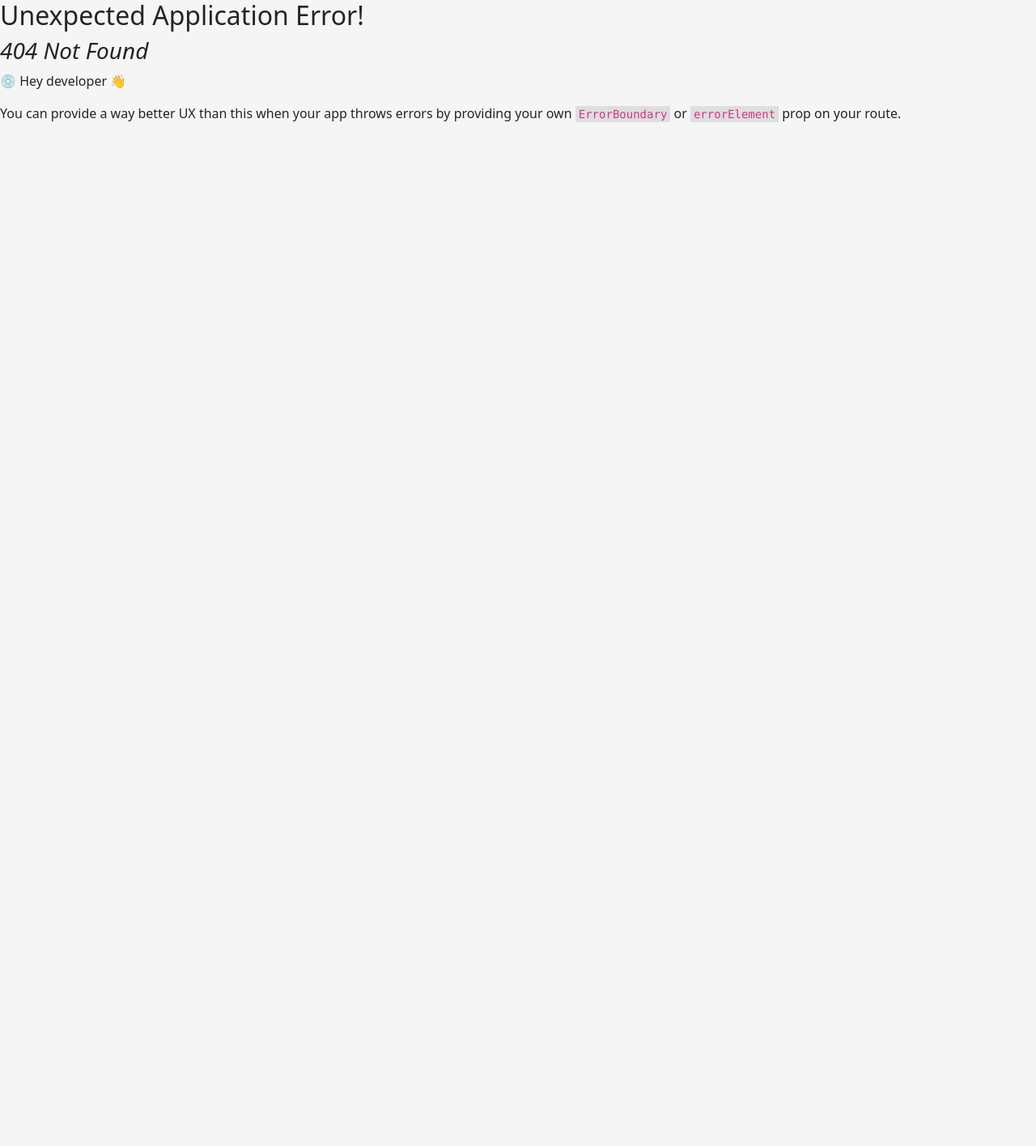
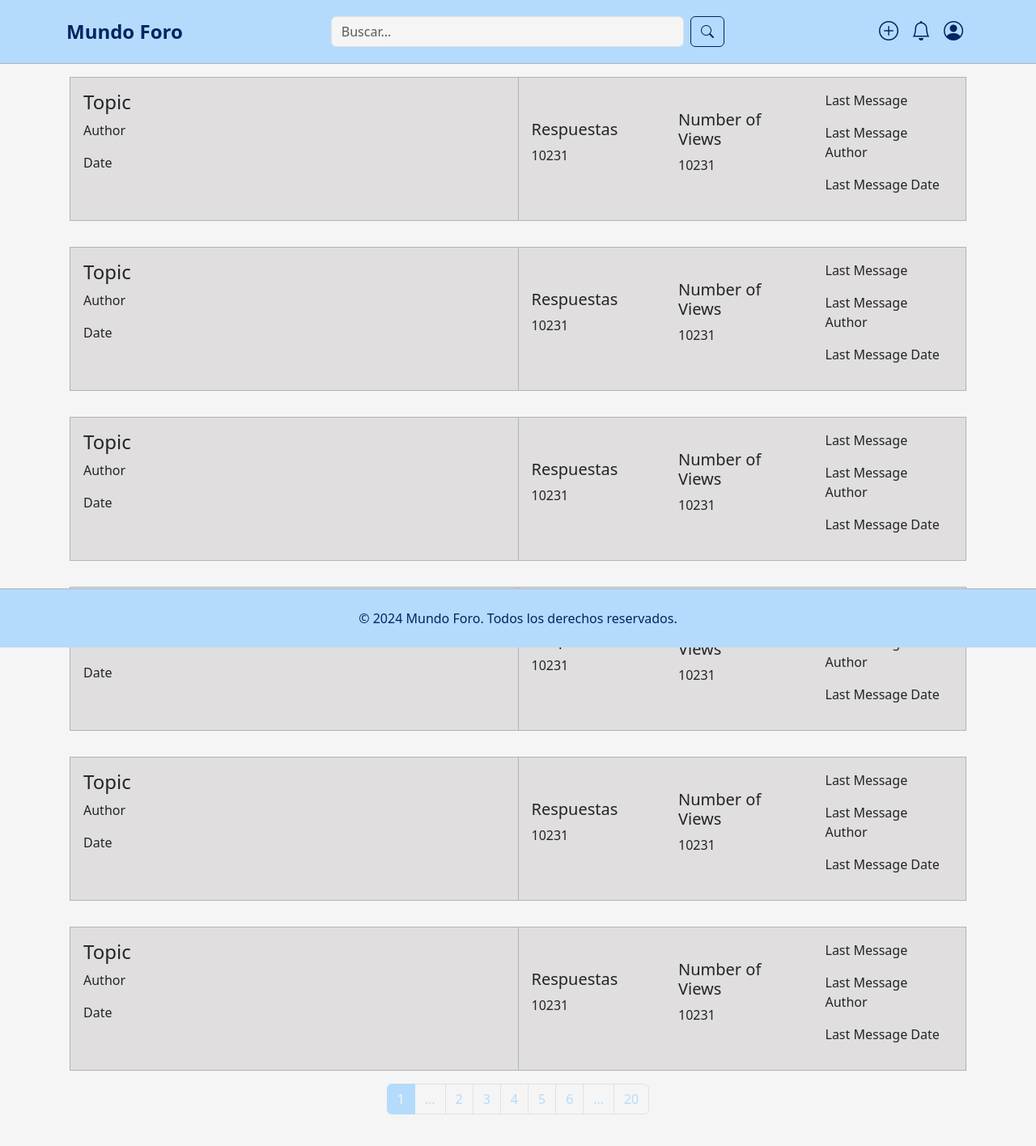
Before and after one commit to Croissanton/IU_Proyecto, a React (Create React App) app in the folder foro-mundo/: page /search in a window 1280 px wide. Before the commit this address had no page. Shown: the top 1416 px of the page at 81% size. Before the commit the page ends 800 px from the top, so only its background shows below. Built offline with nearby package versions, Linux system fonts and the light colour scheme.

Commit message:
Added index selector + search page

```diff
--- a/foro-mundo/src/Components/Header.js
+++ b/foro-mundo/src/Components/Header.js
@@ -57,7 +57,7 @@ const Header = () => {
                   className="me-2"
                   aria-label="Search"
                 />
-                <Button variant="outline-secondary" type="submit">
+                <Button variant="outline-secondary" type="submit" href="search">
                   <i className="bi bi-search"></i>
                 </Button>
               </Form>
--- /dev/null
+++ b/foro-mundo/src/Components/IndexSelector.js
@@ -0,0 +1,42 @@
+import React, { useState } from 'react';
+import Pagination from 'react-bootstrap/Pagination';
+import { Container } from "react-bootstrap";
+
+function IndexSelector() {
+  const [activePage, setActivePage] = useState(1); // Initial active page is 1
+
+  const handlePageClick = (pageNumber) => {
+    setActivePage(pageNumber);
+  };
+
+  return (
+    <Container className='d-flex align-content-lg-center'>
+      <Pagination className='m-auto'>
+        <Pagination.Item active={activePage === 1} onClick={() => handlePageClick(1)}>
+          {1}
+        </Pagination.Item>
+        <Pagination.Ellipsis />
+
+        {[...Array(5)].map((_, index) => {
+          const pageNumber = index + 2;
+          return (
+            <Pagination.Item
+              key={pageNumber}
+              active={activePage === pageNumber}
+              onClick={() => handlePageClick(pageNumber)}
+            >
+              {pageNumber}
+            </Pagination.Item>
+          );
+        })}
+
+        <Pagination.Ellipsis />
+        <Pagination.Item active={activePage === 20} onClick={() => handlePageClick(20)}>
+          {20}
+        </Pagination.Item>
+      </Pagination>
+    </Container>
+  );
+}
+
+export default IndexSelector;
--- /dev/null
+++ b/foro-mundo/src/Pages/SearchPage.js
@@ -0,0 +1,20 @@
+import React from "react";
+import MainLayout from "../layout/MainLayout.js";
+import Post from "../Components/Post.js";
+import IndexSelector from "../Components/IndexSelector.js";
+
+function SearchPage() {
+  return (
+    <MainLayout>
+      <Post />
+      <Post />
+      <Post />
+      <Post />
+      <Post />
+      <Post />
+      <IndexSelector />
+    </MainLayout>
+  );
+}
+
+export default SearchPage;
--- a/foro-mundo/src/index.js
+++ b/foro-mundo/src/index.js
@@ -8,6 +8,7 @@ import {
   RouterProvider,
 } from "react-router-dom";
 import ProfilePage from './Pages/ProfilePage';
+import SearchPage from './Pages/SearchPage';
 
 const router = createBrowserRouter([
   {
@@ -18,6 +19,11 @@ const router = createBrowserRouter([
     path: "/profile",
     element: <ProfilePage />,
   },
+  {
+    path: "/search",
+    element: <SearchPage />,
+  },
+
 ]);
 
 const root = ReactDOM.createRoot(document.getElementById('root'));
```
